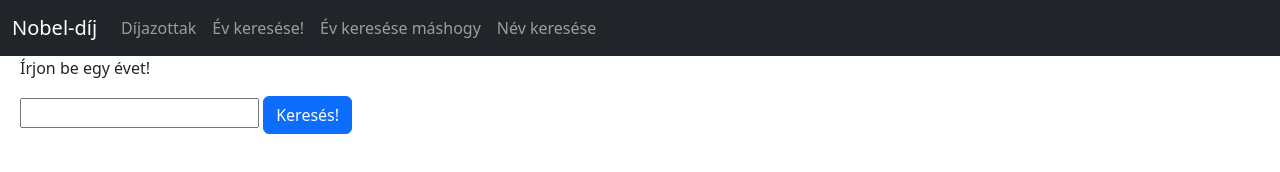
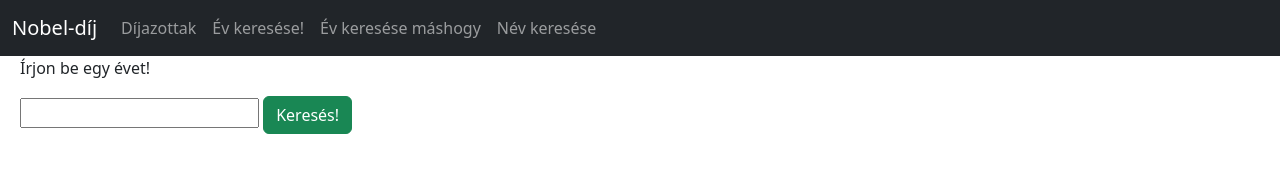
Before and after one commit to BarossSzabolcs/nobbeldij, a plain HTML site: page index_evkeres.html in a window 1280 px wide. Drawn offline with nearby package versions, Linux system fonts and the light colour scheme; no server answers.

Commit message:
zoldgomb

```diff
--- a/index_evkeres.html
+++ b/index_evkeres.html
@@ -17,7 +17,7 @@
     <div style="margin-left: 20px;">
     <p>Írjon be egy évet!</p>
     <input id="bekeres" type="text">
-    <button onclick="kattintevkeres()" class="btn btn-primary">Keresés!</button>
+    <button onclick="kattintevkeres()" class="btn btn-success">Keresés!</button>
     </div>
     <div id="kiiras" style="margin-left: 50px;">
     </div>
```
